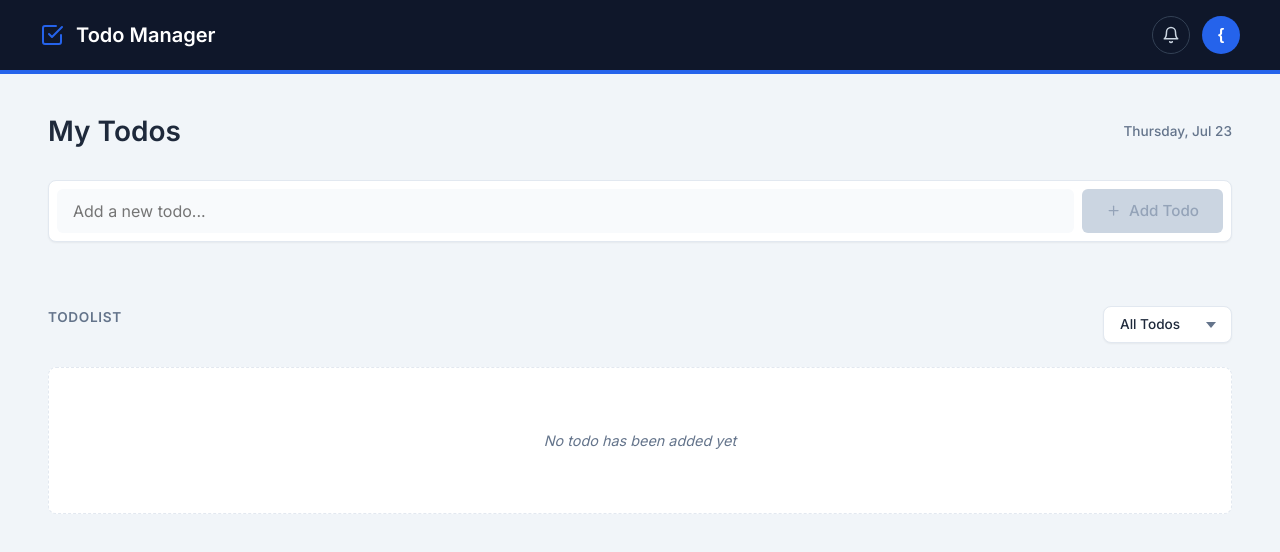
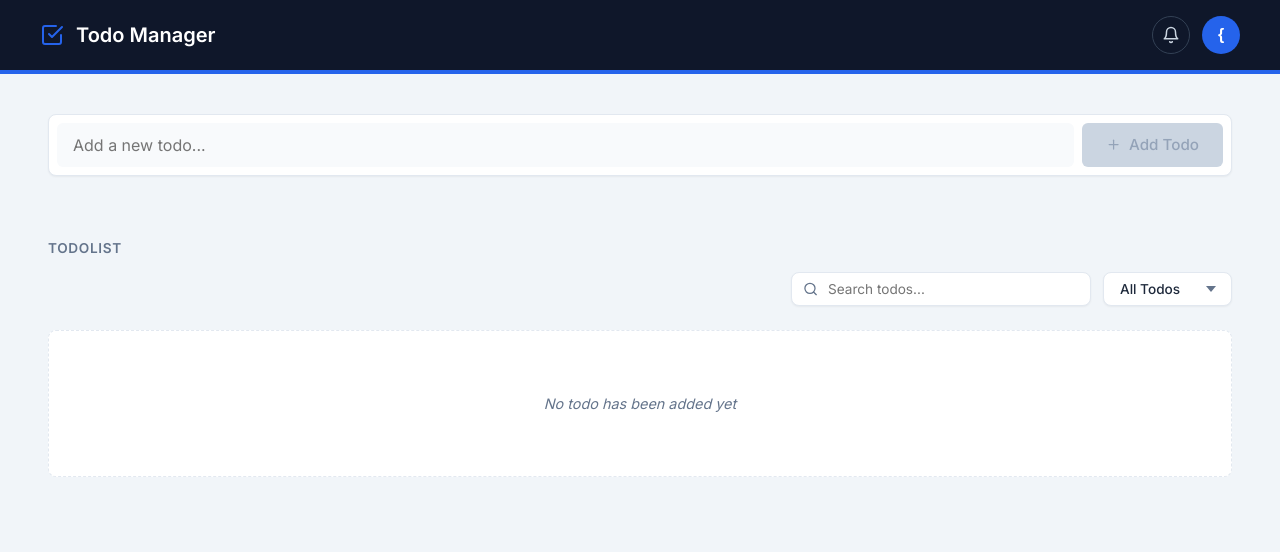
Before and after one commit to Ankit-Dokarka/todo-app, a React (Vite) app: page / in a window 1280 px wide. Shown: the top 552 px of the page. Built offline with nearby package versions, Linux system fonts and the light colour scheme; sample sign-in values are in the browser's storage.

Commit message:
add search bar for searching todos

```diff
--- a/src/pages/Home.css
+++ b/src/pages/Home.css
@@ -1,23 +1,3 @@
-.main-header {
-  display: flex;
-  justify-content: space-between;
-  align-items: center;
-  flex-wrap: wrap;
-  gap: 0.5rem;
-}
-
-.main-header h2 {
-  font-size: clamp(1.4rem, 3vw, 1.75rem);
-  font-weight: 600;
-  color: var(--color-text);
-}
-
-.main-header .date {
-  font-size: 0.85rem;
-  color: var(--color-text-muted);
-  font-weight: 500;
-}
-
 .section-title {
   font-size: 0.85rem;
   text-transform: uppercase;
@@ -28,12 +8,59 @@
 }
 
 .list-toolbar {
+  margin-bottom: 1.5rem;
+}
+
+.list-actions-group {
   display: flex;
-  justify-content: space-between;
   align-items: center;
-  margin-bottom: 1.5rem;
+  gap: 0.75rem;
   flex-wrap: wrap;
-  gap: 1rem;
+  flex: 1;
+  justify-content: flex-end;
+}
+
+.search-wrapper {
+  position: relative;
+  flex: 1;
+  min-width: 200px;
+  max-width: 300px;
+}
+
+.search-icon {
+  position: absolute;
+  left: 0.75rem;
+  top: 50%;
+  transform: translateY(-50%);
+  color: var(--color-text-muted);
+  font-size: 0.95rem;
+  pointer-events: none;
+}
+
+.search-input {
+  width: 100%;
+  padding: 0.5rem 1rem 0.5rem 2.25rem;
+  border: 1px solid var(--color-border);
+  border-radius: 8px;
+  background-color: var(--color-surface);
+  font-family: inherit;
+  font-size: 0.85rem;
+  color: var(--color-text);
+  box-shadow: var(--shadow-sm);
+  transition:
+    border-color 0.2s ease,
+    box-shadow 0.2s ease;
+}
+
+.search-input:focus {
+  outline: none;
+  border-color: var(--color-primary);
+  box-shadow: 0 0 0 3px rgba(37, 99, 235, 0.1);
+}
+
+.search-input:disabled {
+  background-color: #f1f5f9;
+  cursor: not-allowed;
 }
 
 .filter-dropdown-wrapper {
@@ -81,3 +108,14 @@
   border-top: 6px solid var(--color-text-muted);
   pointer-events: none;
 }
+
+@media (max-width: 480px) {
+  .list-actions-group {
+    flex-direction: column;
+    align-items: stretch;
+  }
+
+  .search-wrapper {
+    max-width: 100%;
+  }
+}
--- a/src/pages/Home.jsx
+++ b/src/pages/Home.jsx
@@ -1,5 +1,5 @@
 import { useEffect, useState } from "react";
-// import { FiTrash2 } from "react-icons/fi";
+import { FiSearch } from "react-icons/fi";
 import TodoInput from "../components/TodoInput";
 import TodoList from "../components/TodoList";
 import ConfirmationModal from "../components/ConfirmationModal";
@@ -15,6 +15,7 @@ export default function Home() {
   const [inputValue, setInputValue] = useState("");
   const [editingId, setEditingId] = useState(null);
   const [activeTab, setActiveTab] = useState("all");
+  const [searchQuery, setSearchQuery] = useState("");
   const [isLoading, setIsLoading] = useState(true);
 
   const [isModalOpen, setIsModalOpen] = useState(false);
@@ -102,23 +103,27 @@ export default function Home() {
   };
 
   const filteredTodos = (() => {
+    let result = todos;
+
     switch (activeTab) {
       case "completed":
-        return todos.filter((todo) => todo.completed);
+        result = result.filter((todo) => todo.completed);
+        break;
       case "pending":
-        return todos.filter((todo) => !todo.completed);
+        result = result.filter((todo) => !todo.completed);
+        break;
       default:
-        return todos;
+        break;
     }
+
+    if (searchQuery.trim()) {
+      result = result.filter((todo) =>
+        todo.todoName.toLowerCase().includes(searchQuery.toLowerCase()),
+      );
+    }
+
+    return result;
   })();
-
-  // const deleteAllTodos = () => {
-  //   setTodos([]);
-  // };
-
-  // const deleteCompletedTodos = () => {
-  //   setTodos((prev) => prev.filter((todo) => !todo.completed));
-  // };
 
   const openConfirmationModal = (title, message, callback) => {
     setModalConfig({ title, message });
@@ -139,37 +144,8 @@ export default function Home() {
     );
   };
 
-  // const handleDeleteAllClick = () => {
-  //   if (todos.length === 0) return;
-  //   openConfirmationModal(
-  //     "Delete All Todos?",
-  //     "Warning: This will delete every todo in your list. This action cannot be undone.",
-  //     deleteAllTodos,
-  //   );
-  // };
-
-  // const handleDeleteCompletedClick = () => {
-  //   if (!todos.some((todo) => todo.completed)) return;
-  //   openConfirmationModal(
-  //     "Delete Completed Todos?",
-  //     "This will permanently remove all completed todos. This action cannot be undone.",
-  //     deleteCompletedTodos,
-  //   );
-  // };
-
   return (
     <>
-      <div className="main-header">
-        <h2>My Todos</h2>
-        <span className="date">
-          {new Date().toLocaleDateString("en-US", {
-            weekday: "long",
-            month: "short",
-            day: "numeric",
-          })}
-        </span>
-      </div>
-
       <section className="input-section">
         <TodoInput
           addTodo={addTodo}
@@ -185,6 +161,18 @@ export default function Home() {
           <h3 className="section-title">TodoList</h3>
 
           <div className="list-actions-group">
+            <div className="search-wrapper">
+              <FiSearch className="search-icon" />
+              <input
+                type="text"
+                className="search-input"
+                placeholder="Search todos..."
+                value={searchQuery}
+                onChange={(e) => setSearchQuery(e.target.value)}
+                disabled={isLoading}
+              />
+            </div>
+
             <div className="filter-dropdown-wrapper">
               <select
                 className="filter-dropdown"
@@ -197,23 +185,6 @@ export default function Home() {
                 <option value="pending">Pending</option>
               </select>
             </div>
-
-            {/* <div className="list-actions">
-              <button
-                className="list-action-btn"
-                onClick={handleDeleteCompletedClick}
-                disabled={isLoading}
-              >
-                Clear Completed
-              </button>
-              <button
-                className="list-action-btn danger"
-                onClick={handleDeleteAllClick}
-                disabled={isLoading}
-              >
-                <FiTrash2 /> Delete All
-              </button>
-            </div> */}
           </div>
         </div>
 
```
